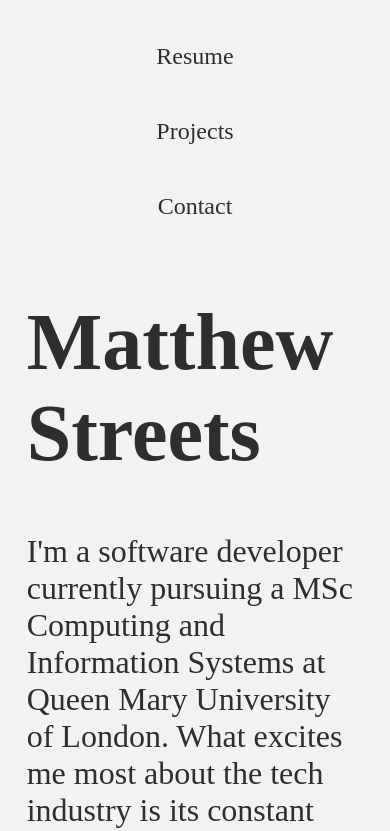
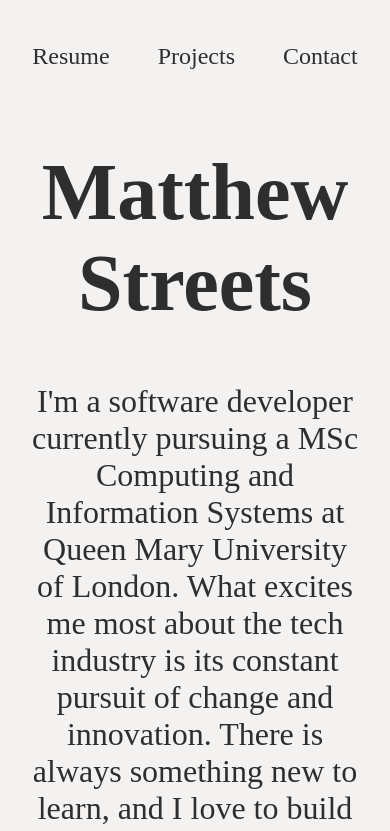
Before and after one commit to matthewstreets/matthewstreets.github.io, a plain HTML site: page index.html in a window 390 px wide. Shown: the top 831 px of the page. Drawn offline with Linux system fonts and the light colour scheme; a web font is replaced by a local one.

Commit message:
adjusted the alignment of the navigation

```diff
--- a/styles/style.css
+++ b/styles/style.css
@@ -32,7 +32,11 @@ nav a {
 
 @media screen and (max-width: 700px) {
     nav {
-        flex-direction: column;
+        max-width: 100%;
+        justify-content: center;
+    }
+    main {
+        text-align: center;
     }
 }
 
```
